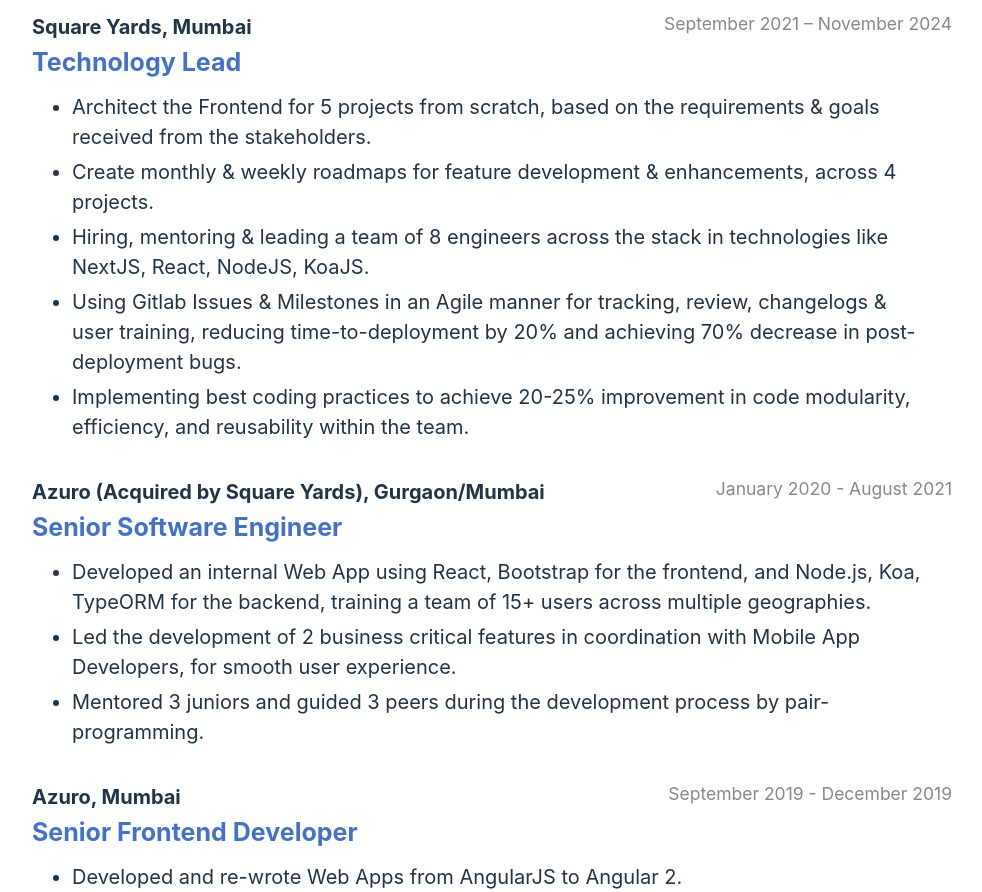
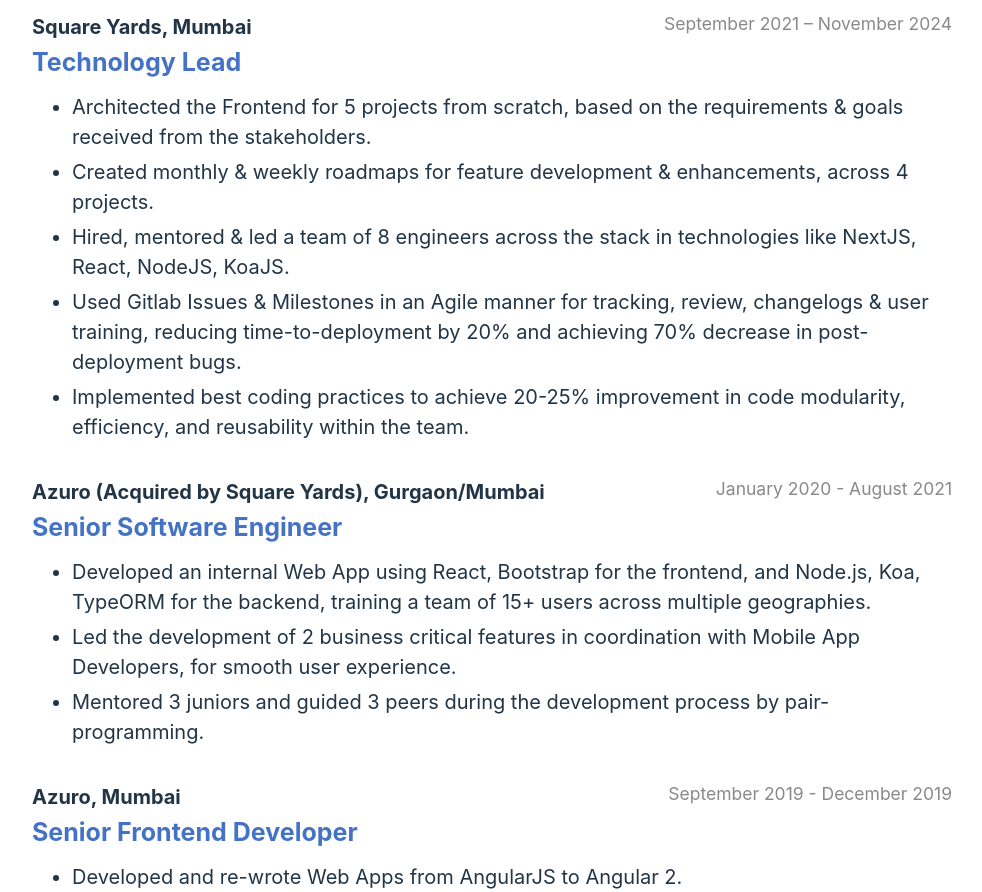
Before and after one commit to djsiddz/djsiddz, a website: page docs/index.html in a window 1280 px wide. Shown: the part 1558-2450 px from the top of the page, without its empty margins (148-1130 px from the left). Drawn offline with Linux system fonts and the light colour scheme.

Commit message:
Update resume content

```diff
--- a/docs/index.html
+++ b/docs/index.html
@@ -125,22 +125,22 @@
           </div>
           <ul class="bullets-list">
             <li>
-              Architect the Frontend for 5 projects from scratch, based on the requirements & goals received from the
+              Architected the Frontend for 5 projects from scratch, based on the requirements & goals received from the
               stakeholders.
             </li>
             <li>
-              Create monthly &amp; weekly roadmaps for feature development & enhancements, across 4 projects.
+              Created monthly &amp; weekly roadmaps for feature development & enhancements, across 4 projects.
             </li>
             <li>
-              Hiring, mentoring &amp; leading a team of 8 engineers across the stack in technologies like NextJS, React,
+              Hired, mentored &amp; led a team of 8 engineers across the stack in technologies like NextJS, React,
               NodeJS, KoaJS.
             </li>
             <li>
-              Using Gitlab Issues &amp; Milestones in an Agile manner for tracking, review, changelogs &amp; user
+              Used Gitlab Issues &amp; Milestones in an Agile manner for tracking, review, changelogs &amp; user
               training, reducing time-to-deployment by 20% and achieving 70% decrease in post-deployment bugs.
             </li>
             <li>
-              Implementing best coding practices to achieve 20-25% improvement in code modularity, efficiency, and
+              Implemented best coding practices to achieve 20-25% improvement in code modularity, efficiency, and
               reusability within the team.
             </li>
           </ul>
```
Also changed, not shown: src/index.html (+5 -5 lines), 1 other file.
